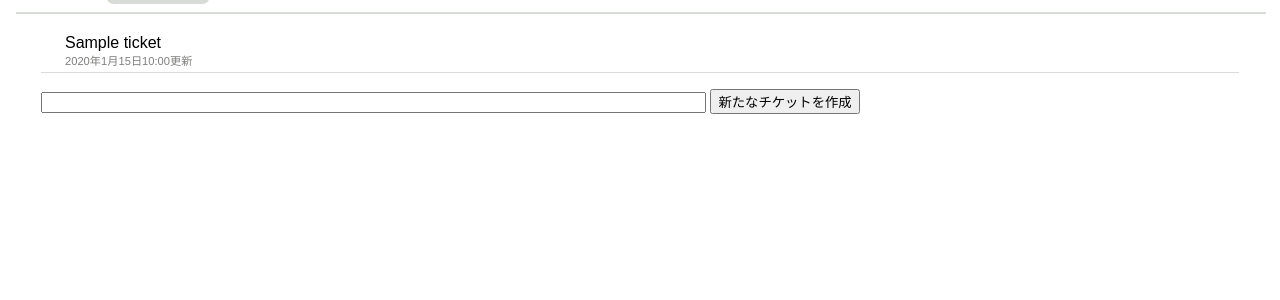
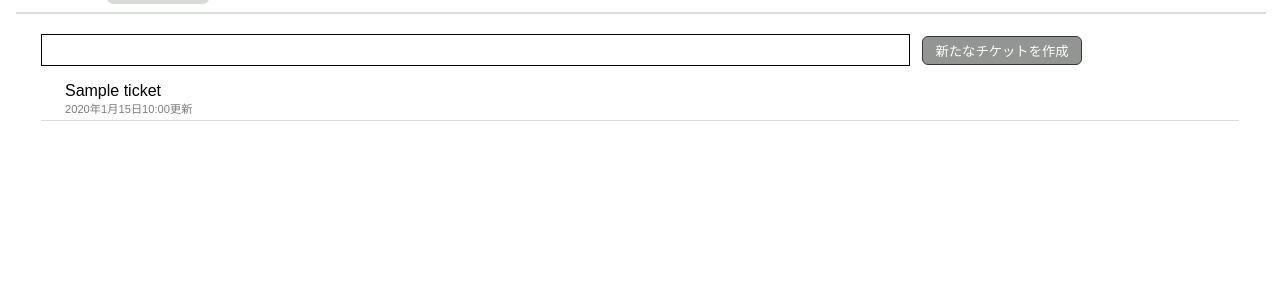
Before and after one commit to simon-i1-h/sbts, a Django app: page /ticket/ in a window 1280 px wide. Shown: the part 36-336 px from the top of the page. Run offline with Django 4.2, Linux system fonts and the light colour scheme; a user stored in the database is signed in; tables that the repository leaves empty hold one stand-in row (values such as "Sample post").

Commit message:
チケット作成にスタイルを適用

```diff
--- a/sbts/page/static/page/style.css
+++ b/sbts/page/static/page/style.css
@@ -10,6 +10,15 @@
 
 strong {
     font-weight: bold;
+}
+
+:focus-visible {
+    outline-style: solid;
+}
+
+input[type="text" i]:focus-visible {
+    outline-color: black;
+    outline-offset: 0;
 }
 
 body > hr {
@@ -148,7 +157,7 @@ main > * {
     background-color: var(--xkcd-light-grey);
 }
 
-button.upload {
+.enter-button {
     appearance: none;
     padding: 0.25rem 0.75rem;
     color: var(--xkcd-pale-grey);
@@ -157,11 +166,11 @@ button.upload {
     border-radius: 0.375rem;
 }
 
-button.upload:hover {
+.enter-button:hover {
     background-color: var(--xkcd-medium-grey);
 }
 
-button.upload:active {
+.enter-button:active {
     background-color: var(--xkcd-dark-grey);
 }
 
@@ -189,3 +198,14 @@ button.upload:active {
     font-size: 70%;
     color: var(--xkcd-medium-grey);
 }
+
+input[type="text" i].title {
+    appearance: none;
+    border: 1px solid black;
+    padding: 0.25em;
+    font-size: 1.125em;
+}
+
+.new-ticket {
+    margin-left: 0.5rem;
+}
--- a/sbts/page/templates/page/file.html
+++ b/sbts/page/templates/page/file.html
@@ -10,7 +10,7 @@
       https://developer.mozilla.org/ja/docs/Web/API/File_API/Using_files_from_web_applications#click_%E3%83%A1%E3%82%BD%E3%83%83%E3%83%89%E3%82%92%E4%BD%BF%E7%94%A8%E3%81%97%E3%81%A6%E9%9D%9E%E8%A1%A8%E7%A4%BA%E3%81%AE_input_%E8%A6%81%E7%B4%A0%E3%82%92%E4%BD%BF%E7%94%A8%E3%81%99%E3%82%8B
 {% endcomment %}
     <input type="file" style="display: none;" id="uploadfile">{# ファイルの中身はフォームで送信されない(REST APIで送信) #}
-    <button type="button" class="upload" id="uploadbutton">＋アップロード</button>
+    <button type="button" class="enter-button" id="uploadbutton">＋アップロード</button>
   </form>
 
   <div class="file-list widget-group">
--- a/sbts/page/templates/page/ticket.html
+++ b/sbts/page/templates/page/ticket.html
@@ -2,6 +2,12 @@
 {% load static %}
 
 {% block content %}
+  <form action="{% url 'create_ticket' %}" method="post" class="widget-group">
+    {% csrf_token %}
+    <input type="text" name="title" size="80" class="title">
+    <input type="submit" class="enter-button new-ticket" value="新たなチケットを作成">
+  </form>
+
   <div class="widget-group">
     {% for ticket in ticket_list %}
     <div class="ticket-item">
@@ -10,10 +16,4 @@
     </div>
     {% endfor %}
   </div>
-
-  <form action="{% url 'create_ticket' %}" method="post" class="widget-group">
-    {% csrf_token %}
-    <input type="text" name="title" size="80">
-    <input type="submit" value="新たなチケットを作成">
-  </form>
 {% endblock %}
```
